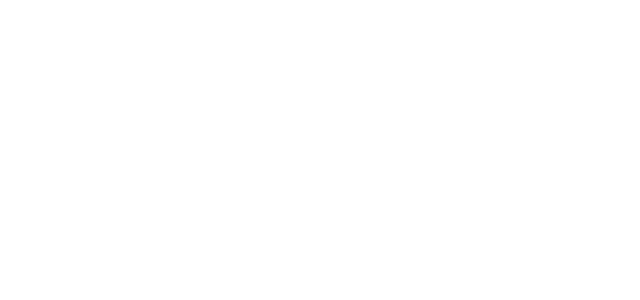
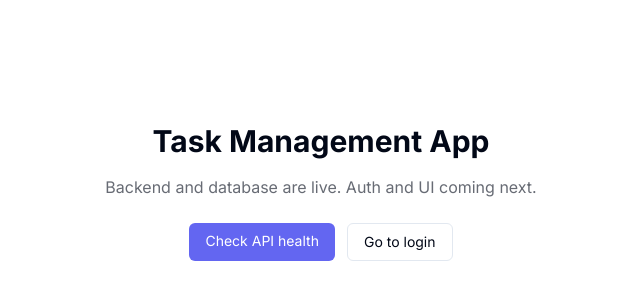
Before and after one commit to Hamza-555/task-management-app, a Next.js app in the folder frontend/: page / in a window 1280 px wide. Before the commit this address had no page. Shown: the part 208-508 px from the top of the page, without its empty margins (319-959 px from the left). Built offline with nearby package versions, Linux system fonts and the light colour scheme; no server answers.

Commit message:
fix: replace redirect with placeholder home page until auth and tasks are built

```diff
--- a/frontend/app/page.tsx
+++ b/frontend/app/page.tsx
@@ -1,5 +1,26 @@
-import { redirect } from "next/navigation";
+import Link from "next/link";
 
 export default function RootPage() {
-  redirect("/tasks");
+  return (
+    <main className="min-h-screen flex flex-col items-center justify-center gap-4 p-8">
+      <h1 className="text-3xl font-bold">Task Management App</h1>
+      <p className="text-foreground/60">Backend and database are live. Auth and UI coming next.</p>
+      <div className="flex gap-3 mt-2">
+        <a
+          href={process.env.NEXT_PUBLIC_API_URL + "/health"}
+          target="_blank"
+          rel="noreferrer"
+          className="px-4 py-2 rounded-md bg-brand-500 text-white text-sm hover:bg-brand-600 transition-colors"
+        >
+          Check API health
+        </a>
+        <Link
+          href="/login"
+          className="px-4 py-2 rounded-md border border-border text-sm hover:bg-foreground/5 transition-colors"
+        >
+          Go to login
+        </Link>
+      </div>
+    </main>
+  );
 }
```
